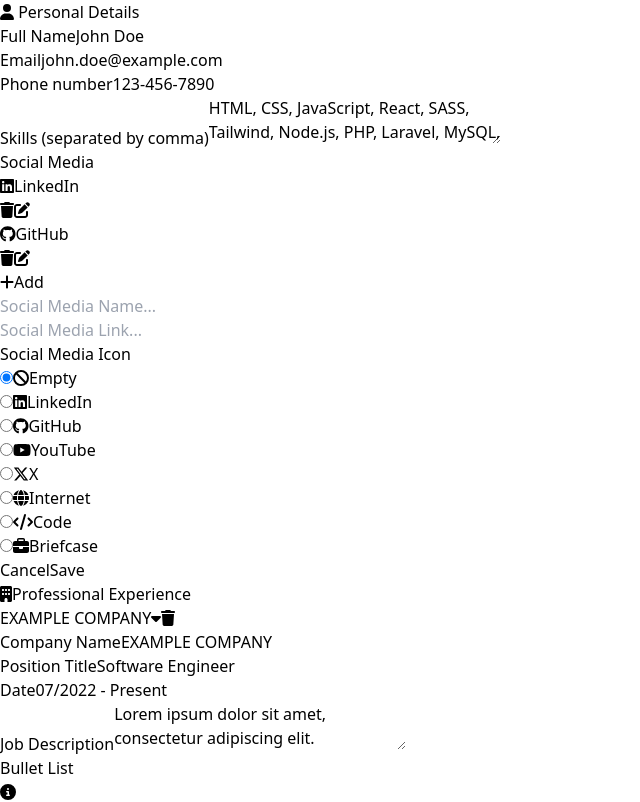
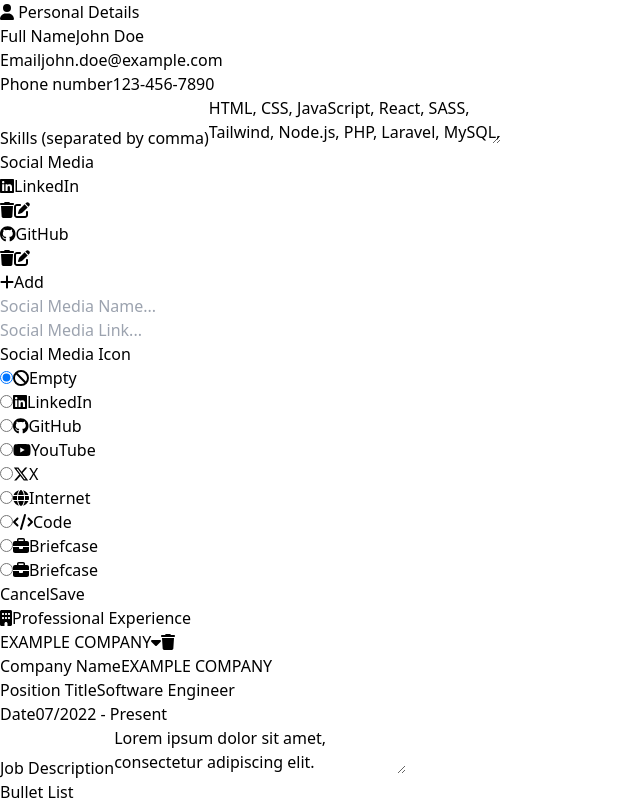
Before and after one commit to jonhatanh/cv-builder-application, a React (Vite) app: page / in a window 1280 px wide. Shown: the top 802 px of the page, without its empty margins (0-640 px from the left). Built offline with nearby package versions, Linux system fonts and the light colour scheme.

Commit message:
Add typescript to project

```diff
--- a/index.html
+++ b/index.html
@@ -8,6 +8,6 @@
   </head>
   <body>
     <div id="root"></div>
-    <script type="module" src="/src/main.jsx"></script>
+    <script type="module" src="/src/main.tsx"></script>
   </body>
 </html>
--- a/package.json
+++ b/package.json
@@ -34,6 +34,7 @@
     "prettier": "3.1.1",
     "prettier-plugin-tailwindcss": "^0.5.11",
     "tailwindcss": "^3.4.1",
+    "typescript": "^5.4.5",
     "vite": "^5.0.8"
   }
 }
--- a/src/App.jsx
+++ b/src/App.tsx
@@ -13,7 +13,7 @@ import {
 } from "@fortawesome/free-solid-svg-icons";
 import {
   FORMS_ID,
-} from "./constans";
+} from "./constans.ts";
 import {
   EducationContext,
   EducationDispatchContext,
--- a/src/constans.js
+++ b/src/constans.ts
@@ -39,6 +39,10 @@ export const ICONS = [
   {
     name: "Code",
     icon: faCode,
+  },
+  {
+    name: "Briefcase",
+    icon: faBriefcase,
   },
   {
     name: "Briefcase",
--- a/src/main.jsx
+++ /dev/null
@@ -1,10 +0,0 @@
-import React from "react";
-import ReactDOM from "react-dom/client";
-import App from "./App.jsx";
-import "./index.css";
-
-ReactDOM.createRoot(document.getElementById("root")).render(
-  <React.StrictMode>
-    <App />
-  </React.StrictMode>,
-);
--- /dev/null
+++ b/src/main.tsx
@@ -0,0 +1,13 @@
+import React from "react";
+import ReactDOM from "react-dom/client";
+import App from "./App.js";
+import "./index.css";
+
+// '!' to indicate that you're sure that the value is never null
+const root = document.getElementById("root")!
+
+ReactDOM.createRoot(root).render(
+  <React.StrictMode>
+    <App />
+  </React.StrictMode>,
+);
```
Also changed, not shown: tsconfig.json (added, +27 -0 lines), 1 other file (tests, documents, lock files or other folders).
